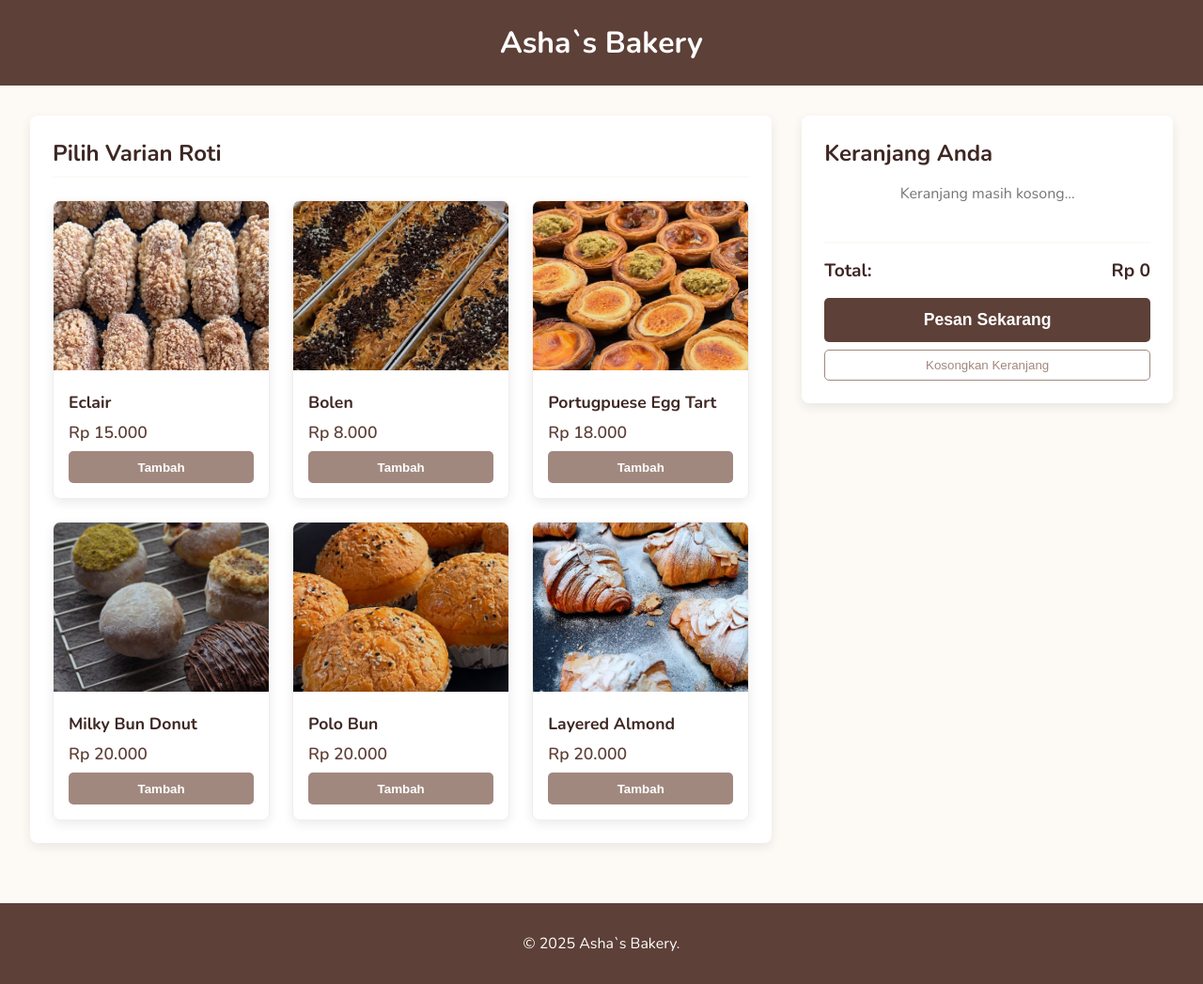
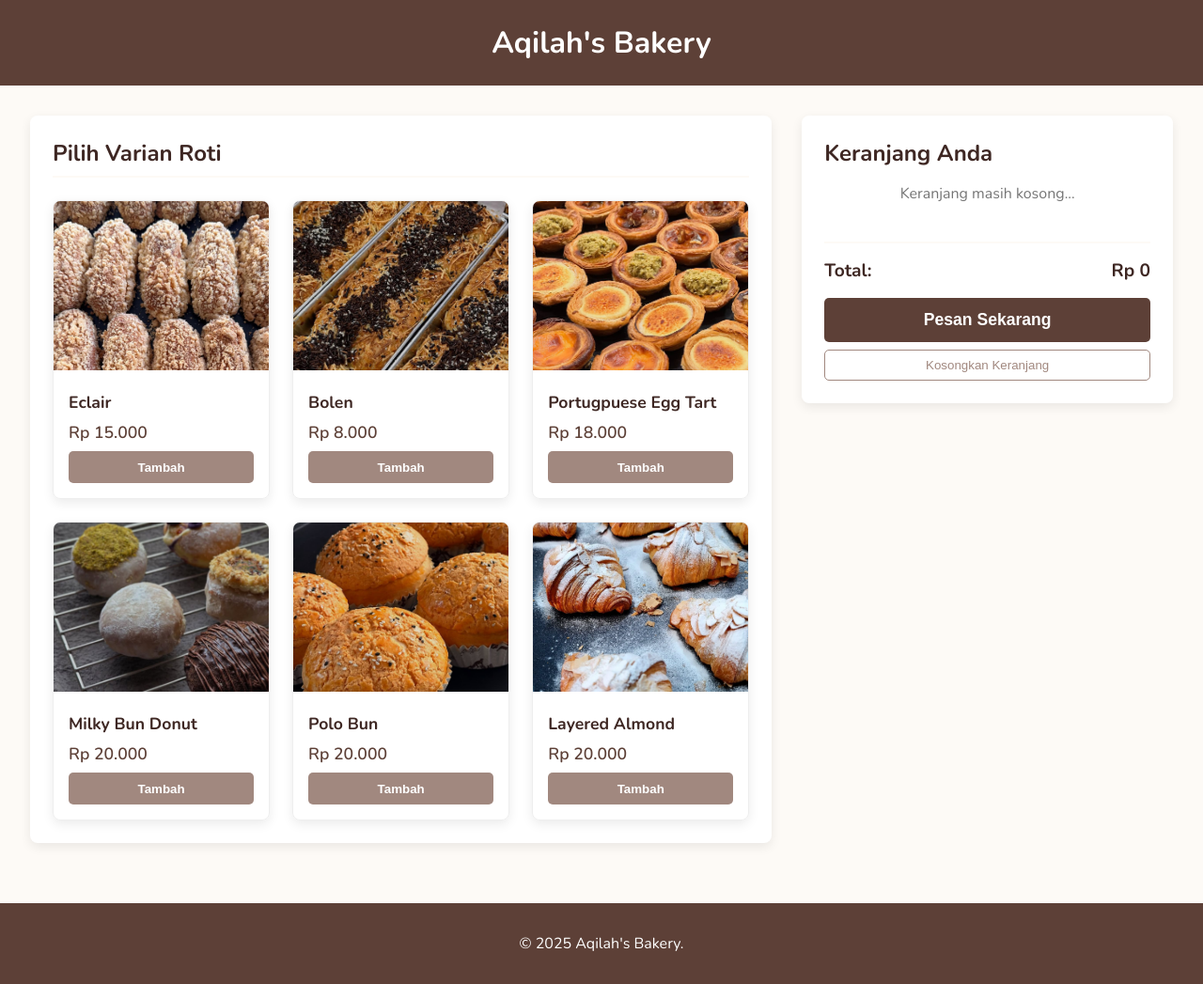
Before and after one commit to ureshiiii/frontend-web-bakery, a plain HTML site: page index.html in a window 1280 px wide. Shown: the whole page at 94% size. Drawn offline with nearby package versions, Linux system fonts and the light colour scheme.

Commit message:
feat: Final Update - 13 Nov

```diff
--- a/index.html
+++ b/index.html
@@ -3,7 +3,7 @@
   <head>
     <meta charset="UTF-8" />
     <meta name="viewport" content="width=device-width, initial-scale=1.0" />
-    <title>Asha Bakery</title>
+    <title>Aqilah's Bakery</title>
 
     <link rel="preconnect" href="https://fonts.googleapis.com" />
     <link rel="preconnect" href="https://fonts.gstatic.com" crossorigin />
@@ -240,7 +240,7 @@
   <body>
     <!-- KODE HEADER ATAU ATAS -->
     <header>
-      <h1>Asha`s Bakery</h1>
+      <h1>Aqilah's Bakery</h1>
     </header>
 
     <!-- KODE TAMPILAN UTAMA -->
@@ -269,7 +269,7 @@
 
     <!-- KODE FOOTER ATAU BAWAH -->
     <footer>
-      <p>&copy; 2025 Asha`s Bakery.</p>
+      <p>&copy; 2025 Aqilah's Bakery.</p>
     </footer>
 
     <script>
```
